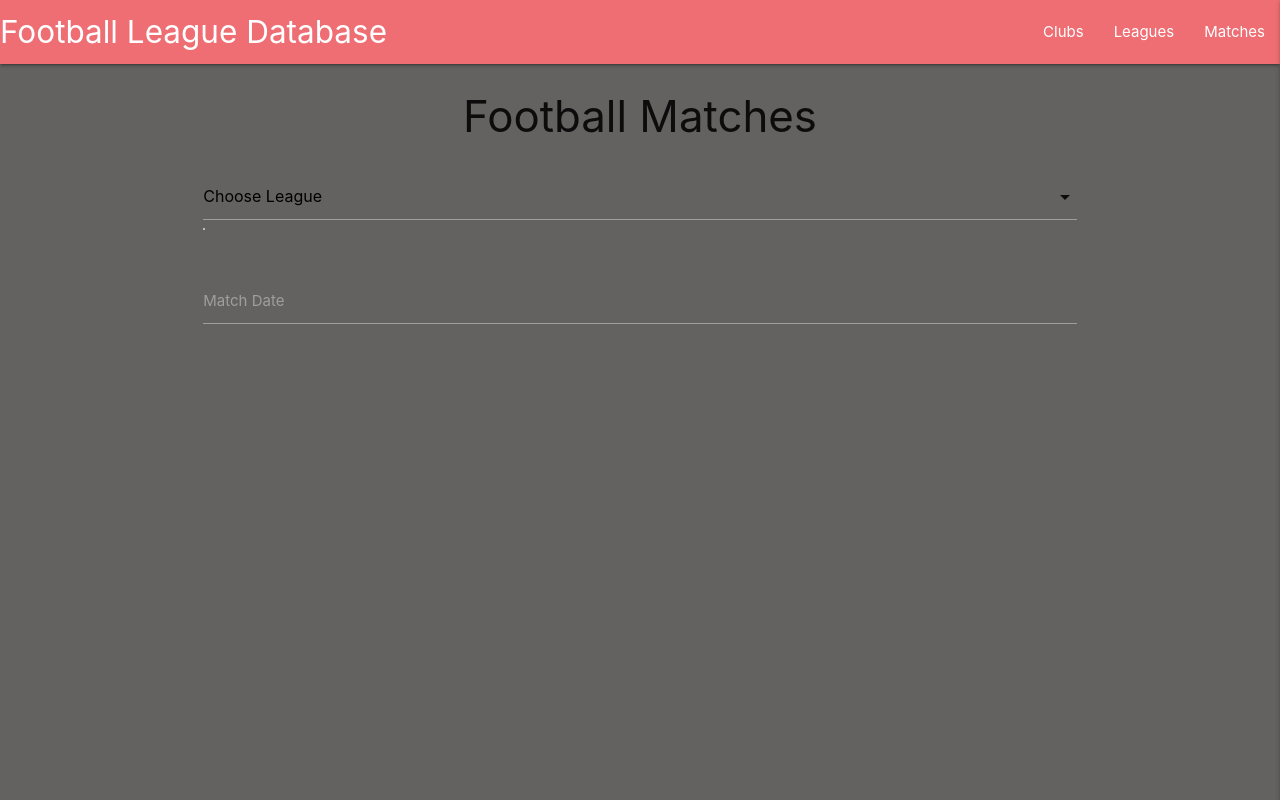
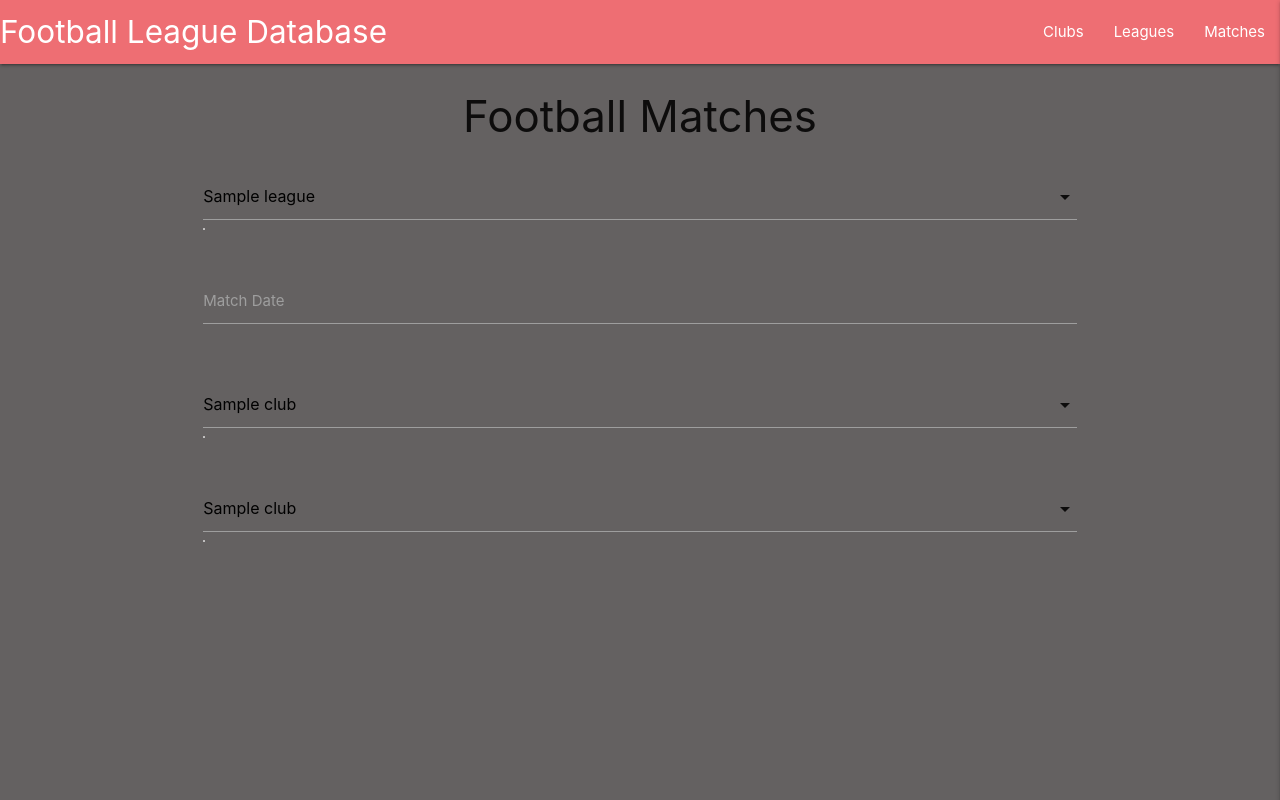
Before and after one commit to Kriz-hub/Football_League_Database, a Flask app: page /get_matches in a window 1280 px wide. Run offline with Flask 2, Linux system fonts and the light colour scheme; a database or web service that is not in the repository returns one stand-in record (values such as "Sample title"); some libraries are stand-ins or nearby versions.

Commit message:
Match items added

```diff
--- a/app.py
+++ b/app.py
@@ -101,7 +101,8 @@ def delete_league(league_id):
 @app.route("/get_matches")
 def get_matches():
     leagues = list(mongo.db.leagues.find().sort("league_name", 1))
-    return render_template("matches.html", leagues=leagues)
+    clubs = list(mongo.db.clubs.find().sort("club_name", 1))
+    return render_template("matches.html", leagues=leagues, clubs=clubs)
 
 
 if __name__ == "__main__":
--- a/templates/matches.html
+++ b/templates/matches.html
@@ -11,7 +11,6 @@
                 {% for league in leagues %}
                 <option value="{{ league.league_name }}" selected>{{ league.league_name }}</option>
                 {% endfor %}
-                <option value="123" selected>Choose League</option>
             </select>
         </div>
      </div>
@@ -25,4 +24,26 @@
         </div>
     </div>
 
+    <div class="row">
+        <div class="input-field col s12">
+            <select id="club_name2" name="club_name" class="validate" required>
+                <option value="" disabled>Choose Club1</option>
+                {% for club in clubs %}
+                <option value="{{ club.club_name }}" selected>{{ club.club_name }}</option>
+                {% endfor %}
+            </select>
+        </div>
+     </div>
+
+     <div class="row">
+        <div class="input-field col s12">
+            <select id="club_name3" name="club_name" class="validate" required>
+                <option value="" disabled>Choose Club2</option>
+                {% for club in clubs %}
+                <option value="{{ club.club_name }}" selected>{{ club.club_name }}</option>
+                {% endfor %}
+            </select>
+        </div>
+     </div>
+
 {% endblock %}
```
